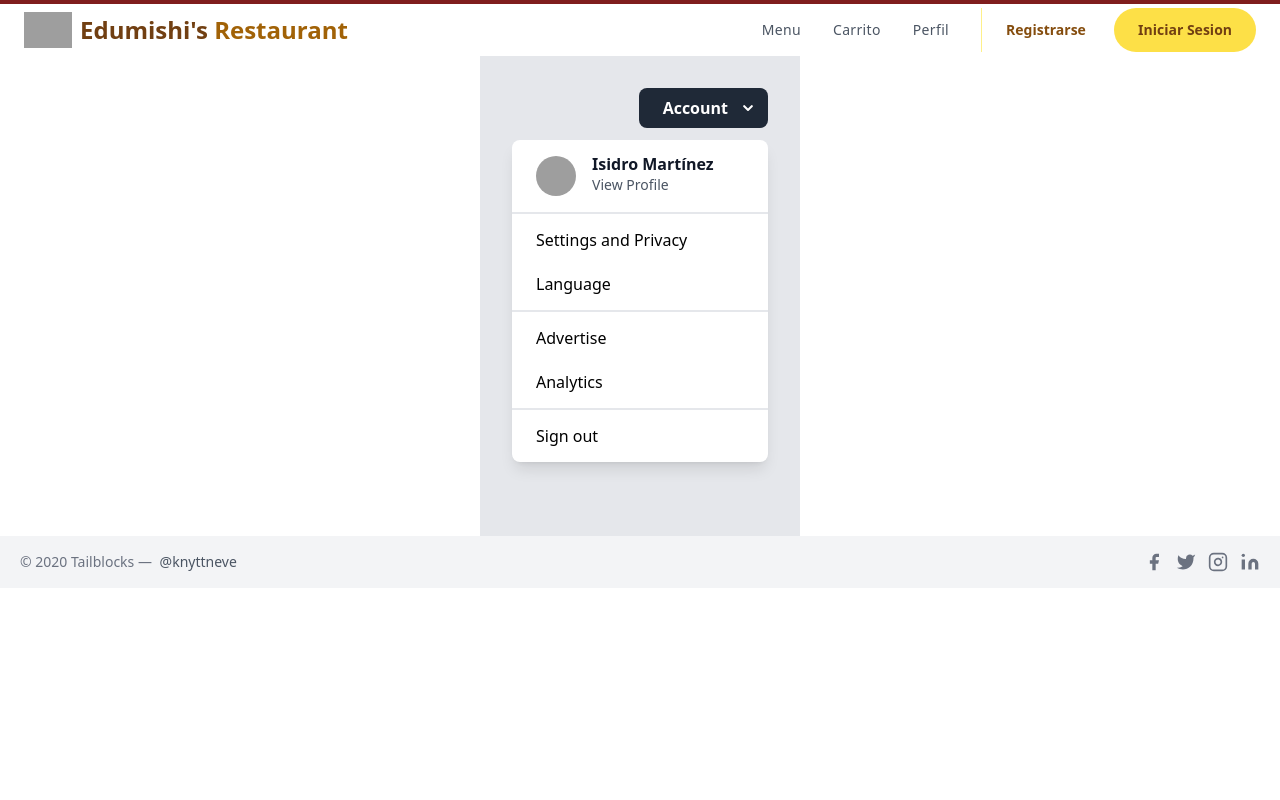
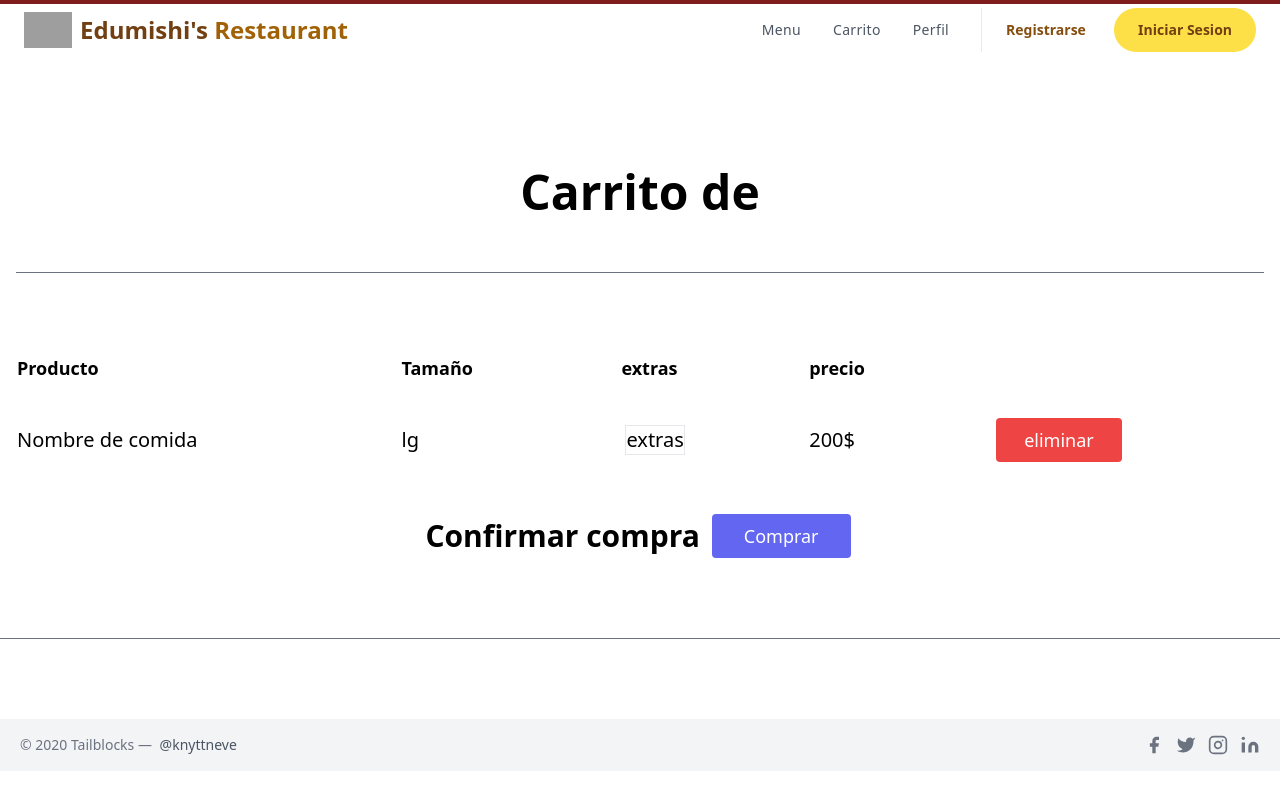
Before and after one commit to Eduardo6446/EduMishi_Restaurant, a Django app: page /home/cart in a window 1280 px wide. Run offline with Django 3.2, Linux system fonts and the light colour scheme; some libraries are stand-ins or nearby versions; grey boxes are pictures that could not be loaded.

Commit message:
update template2

```diff
--- a/orders/templates/cart.html
+++ b/orders/templates/cart.html
@@ -1,51 +1,79 @@
 {% extends "layout.html" %} {%block template%}
 
-<div class="bg-gray-200 p-8 max-w-xs mx-auto text-right" style="min-height: 480px;">
-    <div id="dropdown" class="relative inline-block">
-        <button @click="isOpen = true" class="inline-flex items-center pl-6 pr-2 py-2 font-semibold text-white bg-gray-800 rounded-lg hover:bg-gray-700 focus:outline-none focus:shadow-outline active:bg-gray-900">
-        Account
-        <svg class="ml-2 h-6 w-6 text-white" fill="currentColor" viewBox="0 0 24 24">
-          <path d="M15.3 9.3a1 1 0 0 1 1.4 1.4l-4 4a1 1 0 0 1-1.4 0l-4-4a1 1 0 0 1 1.4-1.4l3.3 3.29 3.3-3.3z" />
-        </svg>
-      </button>
 
-        <div v-if="isOpen" @click="isOpen = false" class="fixed inset-0" tabindex="-1"></div>
 
-        <transition enter-class="opacity-0 transform scale-90 transition-all" enter-active-class="transition ease-out duration-75" enter-to-class="opacity-100 transform scale-100" leave-class="opacity-100 transform scale-100" leave-active-class="transition ease-in duration-75"
-            leave-to-class="opacity-0 transform scale-90">
+<section class="py-20 2xl:py-30">
+    <div class="container px-4 pb-20 mx-auto border-b border-gray-500">
+        <div class="mb-14 text-center">
+            <h2 class="mt-8 text-5xl font-bold font-heading text-gray">Carrito de
 
-            <div v-if="isOpen" class="absolute right-0 mt-3 text-left z-75 transform origin-top-right">
-                <div class="w-64 bg-white rounded-lg shadow-lg">
-                    <div class="flex items-center px-6 py-4">
-                        <img class="h-10 w-10 rounded-full flex-no-shrink" src="https://faces.design/faces/m/m17.png" alt="" />
-                        <div class="ml-4">
-                            <p class="font-semibold text-gray-900 leading-none">
-                                Isidro Martínez
-                            </p>
-                            <p>
-                                <a href="#" class="text-sm text-gray-600 leading-none hover:underline">View Profile</a>
-                            </p>
-                        </div>
-                    </div>
-                    <div class="border-t-2 border-gray-200 py-1">
-                        <a href="#" class="block px-6 py-3 leading-tight hover:bg-gray-200">Settings and Privacy</a>
-                        <a href="#" class="block px-6 py-3 leading-tight hover:bg-gray-200">Language</a>
-                    </div>
-                    <div class="border-t-2 border-gray-200 py-1">
-                        <a href="#" class="block px-6 py-3 leading-tight hover:bg-gray-200">Advertise</a>
-                        <a href="#" class="block px-6 py-3 leading-tight hover:bg-gray-200">Analytics</a>
-                    </div>
-                    <form class="border-t-2 border-gray-200 py-1" action="#" method="POST">
-                        <button class="block w-full px-6 py-3 text-left leading-tight hover:bg-gray-200">
-                Sign out
-              </button>
-                    </form>
+            </h2>
+        </div>
+        <div class="pt-20 border-t border-gray-500 overflow-x-auto overflow-y-hidden">
+            <table class="table-auto w-full mb-10">
+                <thead>
+                    <tr class="text-lg text-left font-bold">
+                        <th class="pb-6 pr-8">Producto</th>
+                        <th class="pb-6 pr-8">Tamaño</th>
+                        <th class="pb-6 pr-8">extras</th>
+                        <th class="pb-6 pr-8">precio</th>
+                        <th class="pb-6 pr-8"></th>
+                    </tr>
+                </thead>
+                <tbody>
+                    <tr class="text-xl">
+                        <td class="py-5 text-left">Nombre de comida</td>
+                        <td>lg</td>
+                        <td>
+                            <div class="m-1">
+                                <button class="border border-esmerald-300 hover:border-slate-400" id="menu-btn">extras</button>
+
+                                <div class="bg-gray-200 hidden flex-col rounded mt-1 p-2 text-sm w-32" id="dropdown">
+                                    <a href="#" class="px-2 py-1 hover:bg-blue-300 rounded">Posts</a>
+                                    <a href="#" class="px-2 py-1 hover:bg-blue-300 rounded">Profile</a>
+                                    <a href="#" class="px-2 py-1 hover:bg-blue-300 rounded">Settings</a>
+                                </div>
+                            </div>
+
+                        </td>
+                        <td>200$</td>
+                        <td><button class="text-white bg-red-500 border-0 py-2 px-7 focus:outline-none hover:bg-red-600 rounded text-lg">eliminar</button></td>
+                    </tr>
+                    <tr class="text-xl">
+                </tbody>
+            </table>
+            <div class="flex justify-center">
+                <div class=" mr-1 flex items-center">
+                    <p class="mr-3 text-3xl font-bold">
+                        Confirmar compra
+                    </p>
+                    <button class="text-white bg-indigo-500 border-0 py-2 px-8 focus:outline-none hover:bg-indigo-600 rounded text-lg">Comprar</button>
+
                 </div>
             </div>
-        </transition>
+        </div>
     </div>
+</section>
 
-</div>
+<script>
+    window.addEventListener('DOMContentLoaded', () => {
+        const menuBtn = document.querySelector('#menu-btn')
+        const dropdown = document.querySelector('#dropdown')
 
+        menuBtn.addEventListener('click', () => {
+            /*if (dropdown.classList.contains('hidden')) {
+                dropdown.classList.remove('hidden');
+                dropdown.classList.add('flex');
+            } else {
+                dropdown.classList.remove('flex')
+                dropdown.classList.add('hidden')
+            }
+            */
+            dropdown.classList.toggle('hidden')
+            dropdown.classList.toggle('flex')
+        })
+
+    })
+</script>
 
 {%endblock%}
--- a/orders/templates/layout.html
+++ b/orders/templates/layout.html
@@ -1,6 +1,6 @@
-
 <!DOCTYPE html>
 <html lang="en">
+
 <head>
     <meta charset="UTF-8">
     <meta http-equiv="X-UA-Compatible" content="IE=edge">
@@ -19,7 +19,10 @@
                         green: '#32CD32'
                     }
                 }
-            }
+            },
+
+
+
         }
     </script>
 </head>
@@ -34,17 +37,14 @@
         .pt-scroll {
             padding-top: 51px;
         }
-
         .nav-sticky {
             position: fixed!important;
             min-width: 100%;
             top: 0;
             box-shadow: 0 2px 4px 0 rgba(0, 0, 0, .1);
-    transition: all .25s ease-in;
             z-index: 1;
         }
     }
-
     /* HAMBURGER MENU */
 
     .hamburger {
@@ -83,24 +83,16 @@
     }
 
     .open .hamburger__top-bun {
-  transform:
-    rotate(45deg)
-    translateY(0px);
+        transform: rotate(45deg) translateY(0px);
     }
 
     .open .hamburger__bottom-bun {
-  transform:
-    rotate(-45deg)
-    translateY(0px);
+        transform: rotate(-45deg) translateY(0px);
     }
 </style>
 
 <style type="text/tailwindcss">
-    @layer utilities {
-      .content-auto {
-        content-visibility: auto;
-      }
-    }
+    @layer utilities { .content-auto { content-visibility: auto; } }
 </style>
 
 <body>
@@ -198,7 +190,7 @@
         var header = document.getElementById('top');
 
         window.addEventListener('scroll', function() {
-  if (window.scrollY >=400) { // adjust this value based on site structure and header image height
+            if (window.scrollY >= 400) { // adjust this value based on site structure and header image height
                 nav.classList.add('nav-sticky');
                 header.classList.add('pt-scroll');
             } else {
```
Lines whose indentation alone changed are shown as unchanged.
